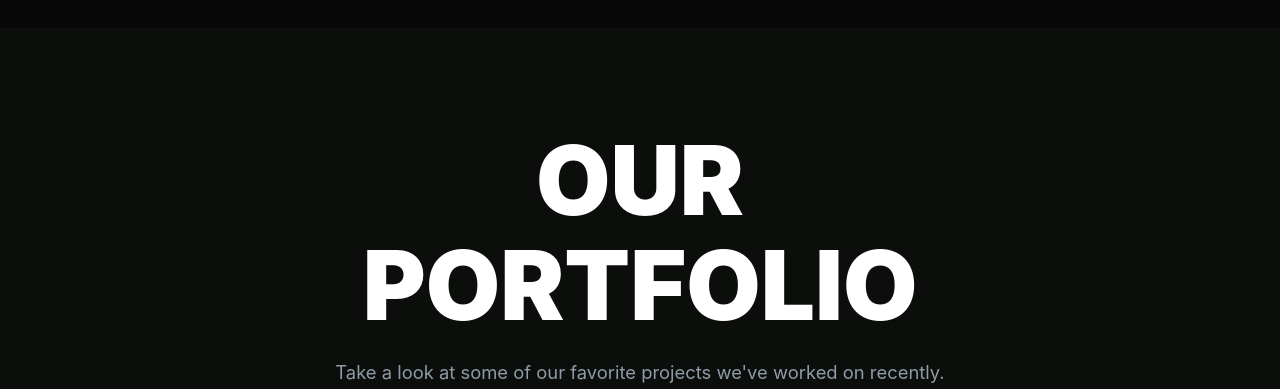
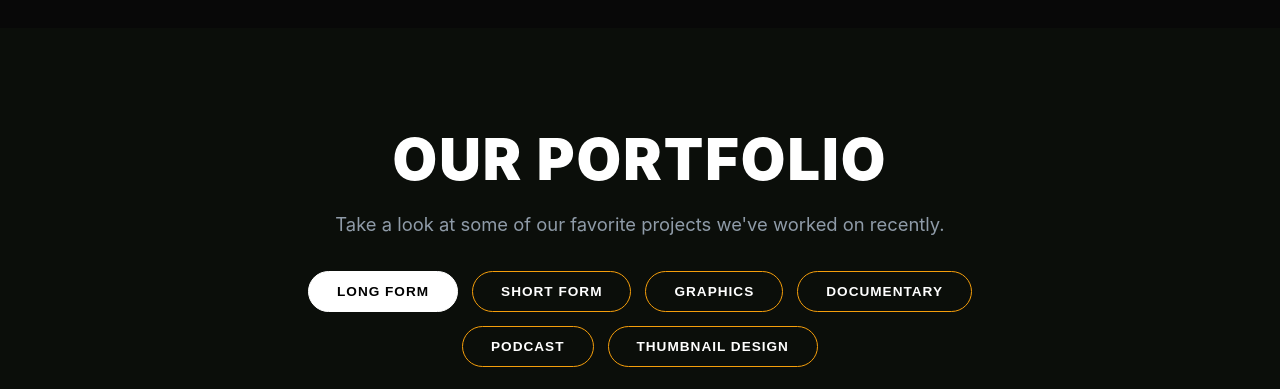
Before and after one commit to Marrie792-design/zayn, a React (Vite) app: page / in a window 1280 px wide. Shown: the part 1720-2109 px from the top of the page. Built offline with nearby package versions, Linux system fonts and the light colour scheme.

Commit message:
portfolio updated

```diff
--- a/src/pages/Portfolio.css
+++ b/src/pages/Portfolio.css
@@ -2348,43 +2348,48 @@ iframe.about-showreel-video {
 }
 
 
-/* PORTFOLIO HEAVY HEADING BASE STYLES */
+/* PORTFOLIO HEADING BASE STYLES */
 .portfolio-heading {
-  font-size: clamp(2.5rem, 8vw, 6rem); /* Auto scaling for all screen sizes */
+  font-size: clamp(2rem, 4.5vw, 3.8rem); /* Laptop screens par perfect compact size */
   text-align: center;
   text-transform: uppercase;
   font-weight: 900;
   line-height: 1.1;
-  word-break: break-word; /* Screen overflow stop karne ke liye */
+  letter-spacing: 2px;
   margin: 0 auto 20px auto;
   max-width: 100%;
 }
 
-/* WORD HOVER EFFECT (Footer Style Orange Color) */
-.portfolio-heading .hover-orange {
+.portfolio-heading .word-wrapper {
   display: inline-block;
-  transition: color 0.3s ease, transform 0.3s ease;
+  white-space: nowrap;
+}
+
+/* SINGLE LETTER HOVER EFFECT (Footer Style Orange + Glow) */
+.portfolio-heading .hover-letter {
+  display: inline-block;
+  color: #ffffff;
+  transition: color 0.3s ease, transform 0.3s ease, text-shadow 0.3s ease;
   cursor: pointer;
 }
 
-.portfolio-heading .hover-orange:hover {
-  color: #f59e0b; /* Aapke theme ka exact orange color code */
-  transform: translateY(-2px);
+.portfolio-heading .hover-letter:hover {
+  color: #f59e0b; /* Theme Orange */
+  text-shadow: 0 0 20px rgba(245, 158, 11, 0.8), 0 0 40px rgba(245, 158, 11, 0.4); /* Glow effect */
+  transform: translateY(-4px) scale(1.08);
 }
 
 /* MOBILE SPECIFIC RESPONSIVE OVERRIDE */
 @media (max-width: 768px) {
   .portfolio-heading {
-    font-size: 3.2rem !important; /* Mobile par poora text show hone ke liye size control */
-    letter-spacing: 0px !important;
+    font-size: 2.2rem !important;
+    letter-spacing: 1px !important;
     padding: 0 10px;
-    width: 100%;
-    box-sizing: border-box;
   }
 }
 
 @media (max-width: 400px) {
   .portfolio-heading {
-    font-size: 2.8rem !important; /* Extra small screens ke liye */
-  }
-}
+    font-size: 1.8rem !important;
+  }
+}
--- a/src/pages/Portfolio.jsx
+++ b/src/pages/Portfolio.jsx
@@ -802,10 +802,25 @@ export default function Portfolio() {
 
           {/* HEADER SECTION */}
           <div className="portfolio-section-header">
-              <h2 className="portfolio-heading">
-              <span className="hover-orange">OUR</span>{' '}
-              <span className="hover-orange">PORTFOLIO</span>
-            </h2>
+            <h1 className="portfolio-heading">
+              <span className="word-wrapper">
+                <span className="hover-letter">O</span>
+                <span className="hover-letter">U</span>
+                <span className="hover-letter">R</span>
+              </span>
+              {' '}
+              <span className="word-wrapper">
+                <span className="hover-letter">P</span>
+                <span className="hover-letter">O</span>
+                <span className="hover-letter">R</span>
+                <span className="hover-letter">T</span>
+                <span className="hover-letter">F</span>
+                <span className="hover-letter">O</span>
+                <span className="hover-letter">L</span>
+                <span className="hover-letter">I</span>
+                <span className="hover-letter">O</span>
+              </span>
+            </h1>
             <p className="portfolio-subtitle">
               Take a look at some of our favorite projects we've worked on recently.
             </p>
```
